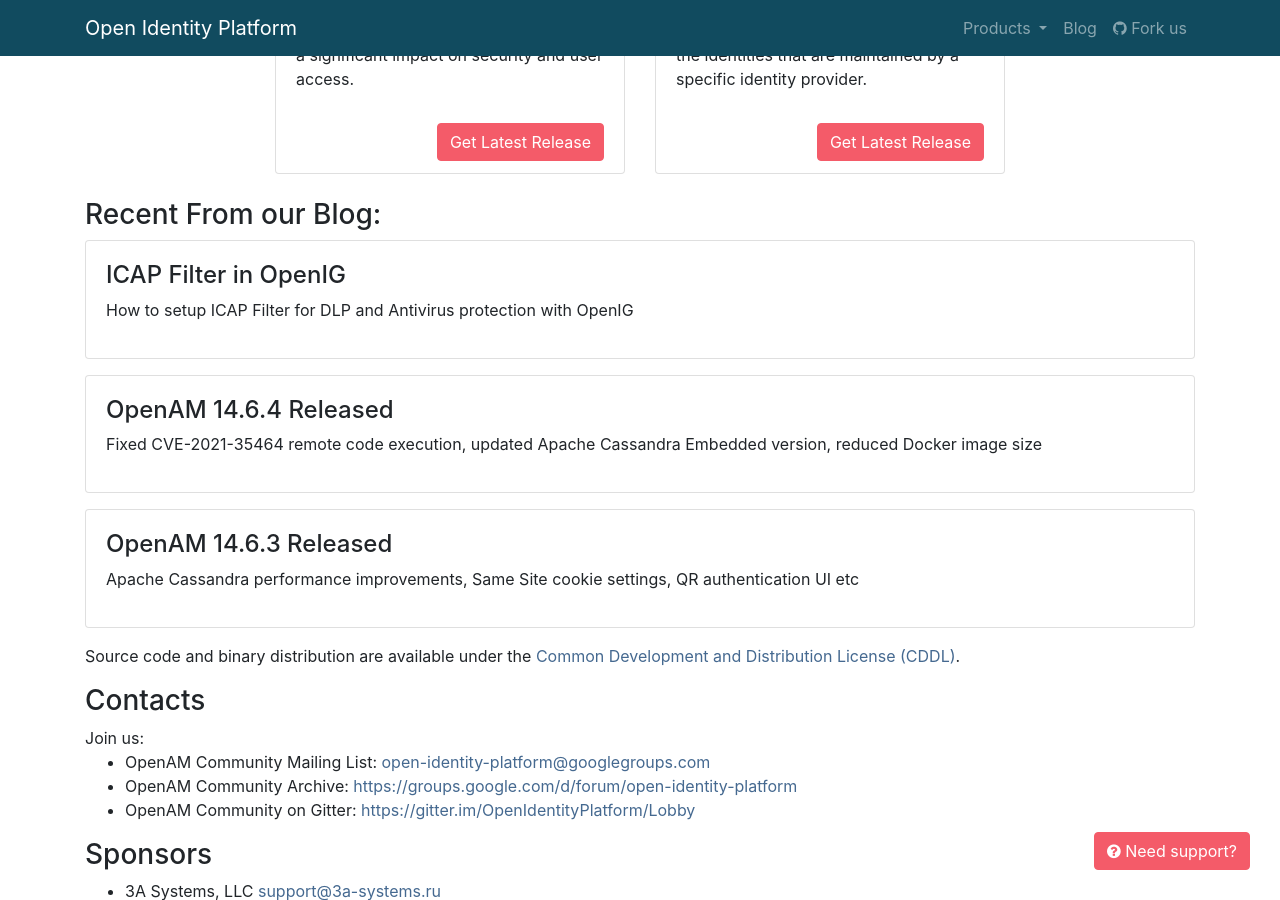
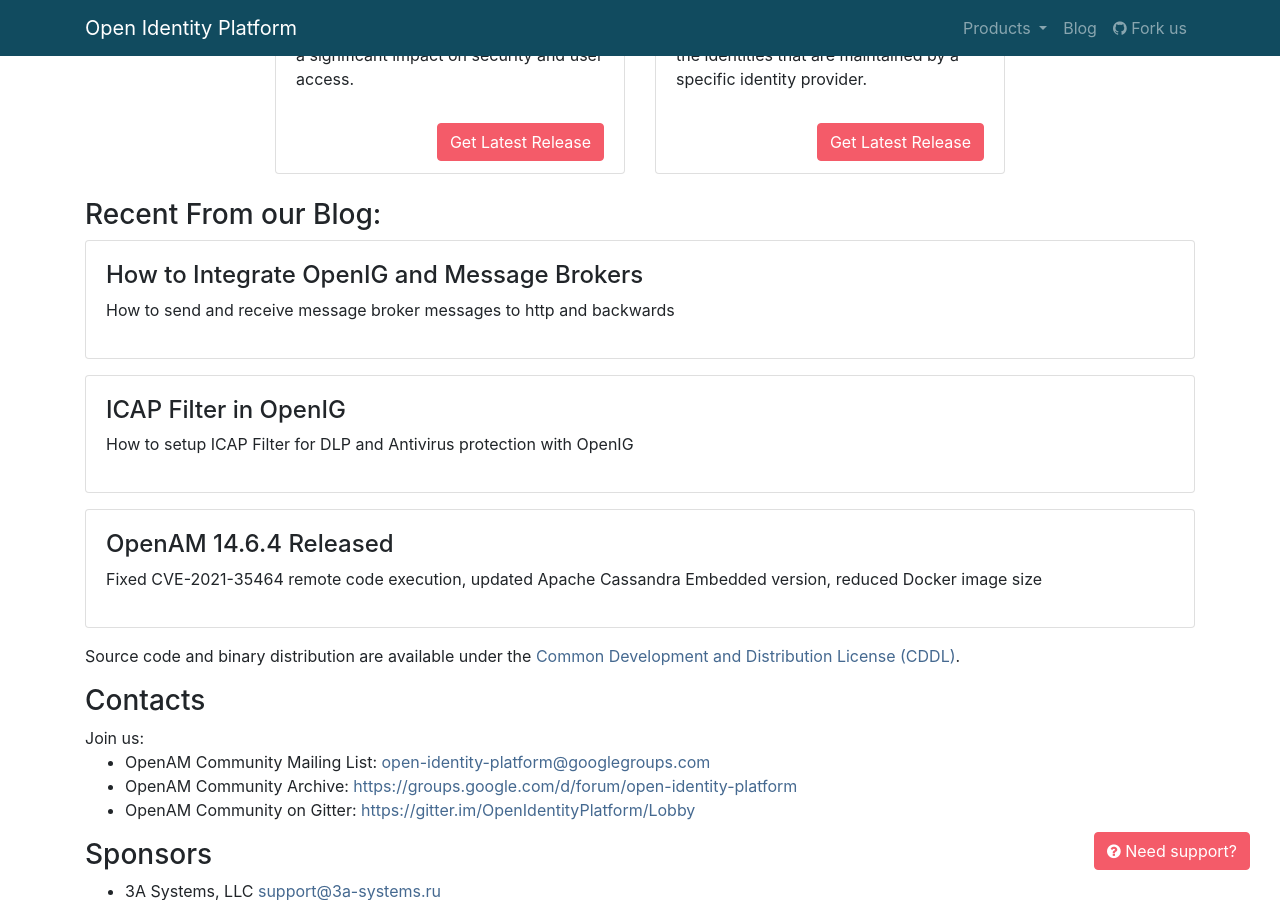
Before and after one commit to OpenIdentityPlatform/OpenIdentityPlatform.org, a Jekyll site: the page built from index.html, in a window 1280 px wide and 900 px high, scrolled down 1665 px. Built offline with Jekyll 4.4.1, drawn with Linux system fonts in a browser that asks for light colours; some of the changed lines change nothing that is shown.

Commit message:
add openig-message-brokers article (#103)

````diff
--- a/_data/blogposts.yml
+++ b/_data/blogposts.yml
@@ -1,3 +1,7 @@
+-
+  title: 'How to Integrate OpenIG and Message Brokers'
+  link: '/blog/openig-message-brokers'
+  description: 'How to send and receive message broker messages to http and backwards'
 -
   title: 'ICAP Filter in OpenIG'
   link: '/blog/icap-filter-openig'
--- /dev/null
+++ b/blog/openig-message-brokers.md
@@ -0,0 +1,369 @@
+---
+layout: home
+title: "How to Integrate OpenIG and Message Brokers"
+landing-title2: "How to Integrate OpenIG and Message Brokers"
+description: "How to send and receive message broker messages to http and backwards"
+keywords: 'apache kafka, ibm mq, message broker, openig, gateway, http'
+share-buttons: true
+---
+
+# How to Integrate OpenIG and Message Brokers
+
+- [Introduction](#introduction)
+- [Use Cases](#use-cases)
+  * [Send HTTP Requests to Apache Kafka](#send-http-requests-to-apache-kafka)
+  * [Send Apache Kafka Messages to HTTP Endpoint](#send-apache-kafka-messages-to-http-endpoint)
+  * [Send HTTP Requests to IBM MQ](#send-http-requests-to-ibm-mq)
+  * [Send IBM MQ Messages to HTTP Endpoint](#send-ibm-mq-messages-to-http-endpoint)
+
+
+## Introduction
+
+Open Identity Platform implemented message broker integration in [OpenIG](/openig){:target="_blank"} starting with 5.0.12 version. [Apache Kafka](https://kafka.apache.org){:target="_blank"} and [IBM MQ](https://www.ibm.com/products/mq){:target="_blank"} are supported.
+
+The following article shows an example how to send and receive messages from and to message brokers using [OpenIG](/openig){:target="_blank"}
+
+You can use the following project as a base: [https://github.com/maximthomas/openig-mb-example](https://github.com/maximthomas/openig-mb-example){:target="_blank"}
+
+## Use Cases
+
+### Send HTTP Requests to Apache Kafka
+
+The following setup allows to receive messages via HTTP protocol and send them to Apache Kafka topic.
+
+Create Apache Kafka topic:
+
+```bash
+kafka-topics.sh --create --topic topic1 --bootstrap-server localhost:9092
+```
+
+Add Apache Kafka consumer handler to the heap in OpenIG configuration file:
+
+`config.json`
+
+```json
+{
+  "heap": [
+    ...
+    {
+      "name": "kafka-producer",
+      "type": "MQ_Kafka",
+      "config": {
+        "bootstrap.servers": "kafka:9092",
+        "topic.produce": "incoming-messages"
+      }
+    },
+    ...
+  ]
+}
+```
+Some important **MQ_Kafka** handler settings:
+
+|Setting| Name|
+|-|-|
+| `boostrap.server` | Comma-separated list of host and port pairs that are the addresses of the Kafka brokers |
+| `topic.produce` | To which topic OpenIG should send messages |
+| `topic.consume` | From which topic should OpenIG consume messages |
+| `uri` | OpenIG route endpoint |
+| `method` | HTTP method, which OpenIG uses to send requests to the HTTP endpoint |
+
+
+Add OpenIG route to `routes` folder to process HTTP requests:
+
+`10-http2kafka.json`
+```json
+{
+  "name": "${(request.method == 'PUT') and matches(request.uri.path, '^/http2kafka$')}",
+  "condition": "${(request.method == 'PUT') and matches(request.uri.path, '^/http2kafka$')}",
+  "monitor": true,
+  "timer": true,
+  "handler": {
+    "type": "Chain",
+    "config": {
+    "filters": [],
+      "handler": {
+        "type": "DispatchHandler",
+        "config": {
+          "bindings": [
+            {
+              "handler": "kafka-consumer"
+            }
+          ]
+        }
+      }
+    }
+  }
+}
+```
+
+Send HTTP request to OpenIG and then check received messages in `topic1` topic:
+
+```bash
+$ curl -v -X PUT --data '{"data": "test"}' -H 'Content-Type: application/json' 'http://localhost:8080/http2kafka'
+*   Trying 127.0.0.1:8080...
+* TCP_NODELAY set
+* Connected to localhost (127.0.0.1) port 8080 (#0)
+> PUT /http2kafka HTTP/1.1
+> Host: localhost:8080
+> User-Agent: curl/7.68.0
+> Accept: */*
+> Content-Type: application/json
+> Content-Length: 16
+>
+* upload completely sent off: 16 out of 16 bytes
+* Mark bundle as not supporting multiuse
+< HTTP/1.1 202 Accepted
+< Server: Apache-Coyote/1.1
+< Content-Length: 0
+< Date: Wed, 13 Apr 2022 12:34:03 GMT
+<
+* Connection #0 to host localhost left intact
+```
+
+
+```bash
+$ kafka-console-consumer.sh --topic topic1 --from-beginning --bootstrap-server localhost:9092
+{"data": "test"}
+```
+
+### Send Apache Kafka Messages to HTTP Endpoint
+
+In the following configuration OpenIG will receive messages from Apache Kafka `topic2` topic and send them to a HTTP endpoint
+
+Create new Apache Kafka topic:
+
+```bash
+kafka-topics.sh --create --topic topic2 --bootstrap-server localhost:9092
+```
+
+Add Apache Kafka consumer handler to the heap in the OpenIG configuration file
+
+`config.json`
+```json
+{
+  "heap": [
+    ...
+    {
+      "name": "kafka-consumer",
+      "type": "MQ_Kafka",
+      "config": {
+        "bootstrap.servers": "kafka:9092",
+        "topic.consume": "topic2",
+        "method": "POST"
+      }
+    },
+    ...
+  ]
+}
+```
+
+Add OpenIG route to `routes` folder to process Apache Kafka messages:
+
+`10-kafka2http.json`
+```json
+{
+  "name": "${(request.method == 'POST') and matches(request.uri.path, '^/kafka2http$')}",
+  "condition": "${(request.method == 'POST') and matches(request.uri.path, '^/kafka2http$')}",
+  "monitor": true,
+  "timer": true,
+  "handler": {
+    "type": "Chain",
+    "config": {
+      "filters": [],
+      "handler": {
+      "type": "DispatchHandler",
+        "config": {
+          "bindings": [{
+              "handler": "ClientHandler",
+              "capture": "all",
+              "baseURI": "${system['endpoint.api']}"
+          }]
+        }
+      }
+    }
+  }
+}
+
+```
+
+Send test data to the Apache Kafka topic:
+```bash
+$ kafka-console-producer.sh --topic topic2 --bootstrap-server localhost:9092
+>{"data": "test"}
+```
+
+There is a new record in the sample service log:
+```
+2022-04-21 07:26:14.645 DEBUG 1 --- [nio-8080-exec-6] o.s.w.f.CommonsRequestLoggingFilter      : After request [POST /kafka2http, headers=[kafka-offset:"29", kafka-topic:"topic2", content-length:"16", host:"sample-service:8080", connection:"Keep-Alive", user-agent:"Apache-HttpAsyncClient/4.1.4 (Java/1.8.0_212)"], payload={"data": "test"}]
+```
+
+
+### Send HTTP Requests to IBM MQ
+
+The following setup allows to receive messages via HTTP protocol and send them to IBM MQ topic.
+
+Add IBM MQ consumer handler to the heap in the OpenIG configuration file:
+
+`config.json`
+
+```json
+{
+  "heap": [
+    ...
+    {
+      "name": "mq-producer",
+      "type": "MQ_IBM",
+      "config": {
+        "XMSC_WMQ_CONNECTION_NAME_LIST":"mq(1414)",
+        "XMSC_WMQ_CHANNEL":"DEV.APP.SVRCONN",
+        "XMSC_WMQ_QUEUE_MANAGER":"QM1",
+        "XMSC_USERID":"app",
+        "XMSC_PASSWORD":"passw0rd",
+        "topic.produce": "DEV.QUEUE.1"
+      }
+    },
+    ...
+  ]
+}
+```
+
+Some important **MQ_IBM** handler settings:
+
+|Setting| Name|
+|-|-|
+| `XMSC_WMQ_CONNECTION_NAME_LIST` | Comma-separated list of host and port that are the addresses of the IBM MQ brokers |
+| `XMSC_WMQ_CHANNEL` | IBM MQ channel name, used for connection |
+| `XMSC_USERID` | IBM MQ user id |
+| `XMSC_PASSWORD` |  IBM MQ user password |
+| `topic.produce` | To which topic OpenIG should send messages |
+| `topic.consume` | From which topic should OpenIG consume messages |
+| `uri` | OpenIG route endpoint |
+| `method` | HTTP method, which OpenIG uses to send requests to the HTTP endpoint |
+
+Add OpenIG route to `routes` folder to process HTTP requests:
+
+`10-http2mq.json`
+```json
+{
+  "name": "${(request.method == 'PUT') and matches(request.uri.path, '^/http2mq$')}",
+  "condition": "${(request.method == 'PUT') and matches(request.uri.path, '^/http2mq$')}",
+  "monitor": true,
+  "timer": true,
+  "handler": {
+    "type": "Chain",
+    "config": {
+      "filters": [],
+      "handler": {
+        "type": "DispatchHandler",
+        "config": {
+          "bindings": [
+            {
+              "handler": "mq-producer"
+            }
+          ]
+        }
+      }
+    }
+  }
+}
+```
+
+Send HTTP request to OpenIG and then check received messages in `DEV.QUEUE.1` topic
+
+```bash
+$ curl -v -X PUT --data '{"data": "test"}' -H 'Content-Type: application/json' 'http://localhost:8080/http2mq'
+*   Trying 127.0.0.1:8080...
+* TCP_NODELAY set
+* Connected to localhost (127.0.0.1) port 8080 (#0)
+> PUT /http2mq HTTP/1.1
+> Host: localhost:8080
+> User-Agent: curl/7.68.0
+> Accept: */*
+> Content-Type: application/json
+> Content-Length: 16
+>
+* upload completely sent off: 16 out of 16 bytes
+* Mark bundle as not supporting multiuse
+< HTTP/1.1 202 Accepted
+< Server: Apache-Coyote/1.1
+< Content-Length: 0
+< Date: Wed, 13 Apr 2022 12:34:03 GMT
+<
+* Connection #0 to host localhost left intact
+```
+Open IBM MQ web console [https://localhost:9443/ibmmq/console/](https://localhost:9443/ibmmq/console/#/), in the `DEV.QUEUE.1` you should see new message in the console:
+
+![IBM MQ DEV.QUEUE1](/assets/img/openig-message-brokers/ibm-mq-console-queue1.png)
+
+### Send IBM MQ Messages to HTTP Endpoint
+
+Add IBM MQ producer handler to the heap in OpenIG configuration file
+
+`config.json`
+
+```json
+{
+  "heap": [
+    ...
+    {
+      "name": "mq-consumer",
+      "type": "MQ_IBM",
+      "config": {
+        "XMSC_WMQ_CONNECTION_NAME_LIST":"mq(1414)",
+        "XMSC_WMQ_CHANNEL":"DEV.APP.SVRCONN",
+        "XMSC_WMQ_QUEUE_MANAGER":"QM1",
+        "XMSC_USERID":"app",
+        "XMSC_PASSWORD":"passw0rd",
+        "topic.consume": "DEV.QUEUE.2",
+        "uri": "/mq2http",
+        "method": "POST"
+      }
+    }
+    ...
+  ]
+}
+```
+
+Add OpenIG route to `routes` folder to process IBM MQ messages:
+
+`10-mq2http.json`
+
+```json
+{
+  "name": "${(request.method == 'POST') and matches(request.uri.path, '^/mq2http$')}",
+  "condition": "${(request.method == 'POST') and matches(request.uri.path, '^/mq2http$')}",
+  "monitor": true,
+  "timer": true,
+  "handler": {
+    "type": "Chain",
+    "config": {
+      "filters": [],
+      "handler": {
+        "type": "DispatchHandler",
+        "config": {
+          "bindings": [
+            {
+              "handler": "ClientHandler",
+              "capture": "all",
+              "baseURI": "${system['endpoint.api']}"
+            }
+          ]
+        }
+      }
+    }
+  }
+}
+
+```
+
+Log in to the IBM MQ console, and create a message for DEV.QUEUE.2 topic
+
+![IBM MQ DEV.QUEUE1](/assets/img/openig-message-brokers/ibm-mq-console-create-message.png)
+
+In the sample-service log you should see the following record:
+
+```
+2022-04-21 08:32:35.007 DEBUG 1 --- [nio-8080-exec-1] o.s.w.f.CommonsRequestLoggingFilter      : After request [POST /mq2http, headers=[jms_ibm_character_set:"UTF-8", jms_ibm_encoding:"273", jms_ibm_format:"MQSTR", jms_ibm_msgtype:"8", jms_ibm_putappltype:"6", jms_ibm_putdate:"20220421", jms_ibm_puttime:"08323434", jmsxappid:"com.ibm.mq.webconsole", jmsxdeliverycount:"1", jmsxuserid:"unknown", content-length:"16", host:"sample-service:8080", connection:"Keep-Alive", user-agent:"Apache-HttpAsyncClient/4.1.4 (Java/1.8.0_212)"], payload={"data": "test"}]
+```
+
+If you have any additional questions, [feel free to ask us](https://github.com/OpenIdentityPlatform/OpenIG/discussions){:target="_blank"}!
````
Also changed, not shown: assets/img/openig-message-brokers/ibm-mq-console-create-message.png (added), assets/img/openig-message-brokers/ibm-mq-console-queue1.png (added).
